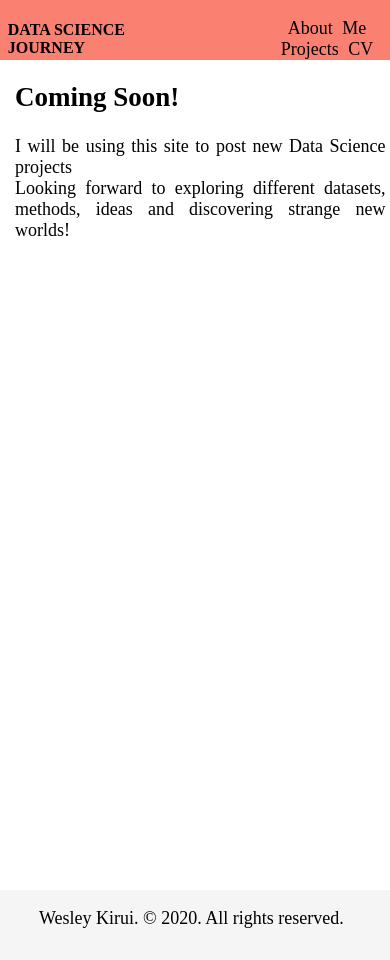
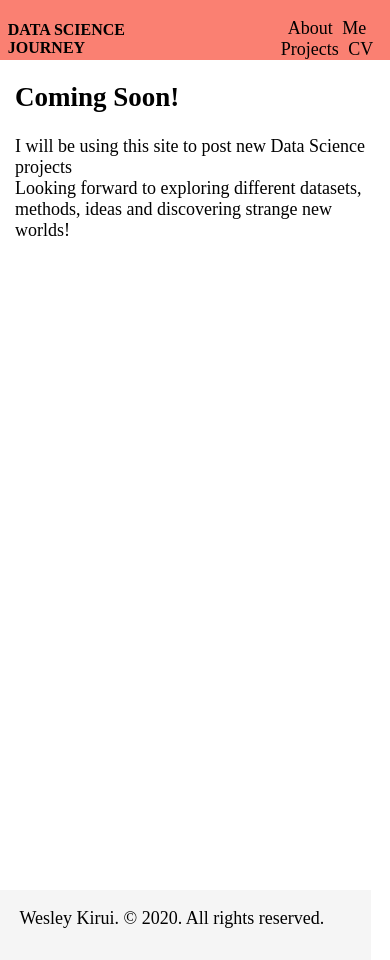
Before and after one commit to wkirui/wkirui.github.io, a Jekyll site: the page built from index.html, in a window 390 px wide. Built offline with Jekyll 4.4.1, drawn with Linux system fonts in a browser that asks for light colours; nearby versions of some CDN libraries.

Commit message:
layout option 2

```diff
--- a/assets/css/style.css
+++ b/assets/css/style.css
@@ -81,7 +81,7 @@
 section {
     position: absolute;
     display: block;
-    text-align: justify;
+    /* text-align: justify; */
     /* margin: 60px; */
     width: 70vw;
     margin-left: 2.5vw;
@@ -137,12 +137,12 @@
 
 @media screen and (max-width: 600px) {
     html, body{
-        height: 100vh;
+        height: 100%;
         margin: 0;
     }
 
     #page-container {
-        min-height: 100vh;
+        min-height: 100%;
     }
 
     #content-wrap {
@@ -150,7 +150,7 @@
         /* padding: 20px; */
         /* padding-bottom: 60px; */
         /* margin-left: auto; */
-        margin-bottom: -60px;
+        margin-bottom: 60px;
     }
     #nav-bar.responsive {
         position: relative;
@@ -183,7 +183,7 @@
         clear: both;
         background-color: whitesmoke;
         padding-bottom: 10px;
-        padding-left: 10vw;
-        margin-top: -60px;
+        padding-left: 5vw;
+        margin-top: 60px;
     }
 }
```
Also changed, not shown: 1 other file.
